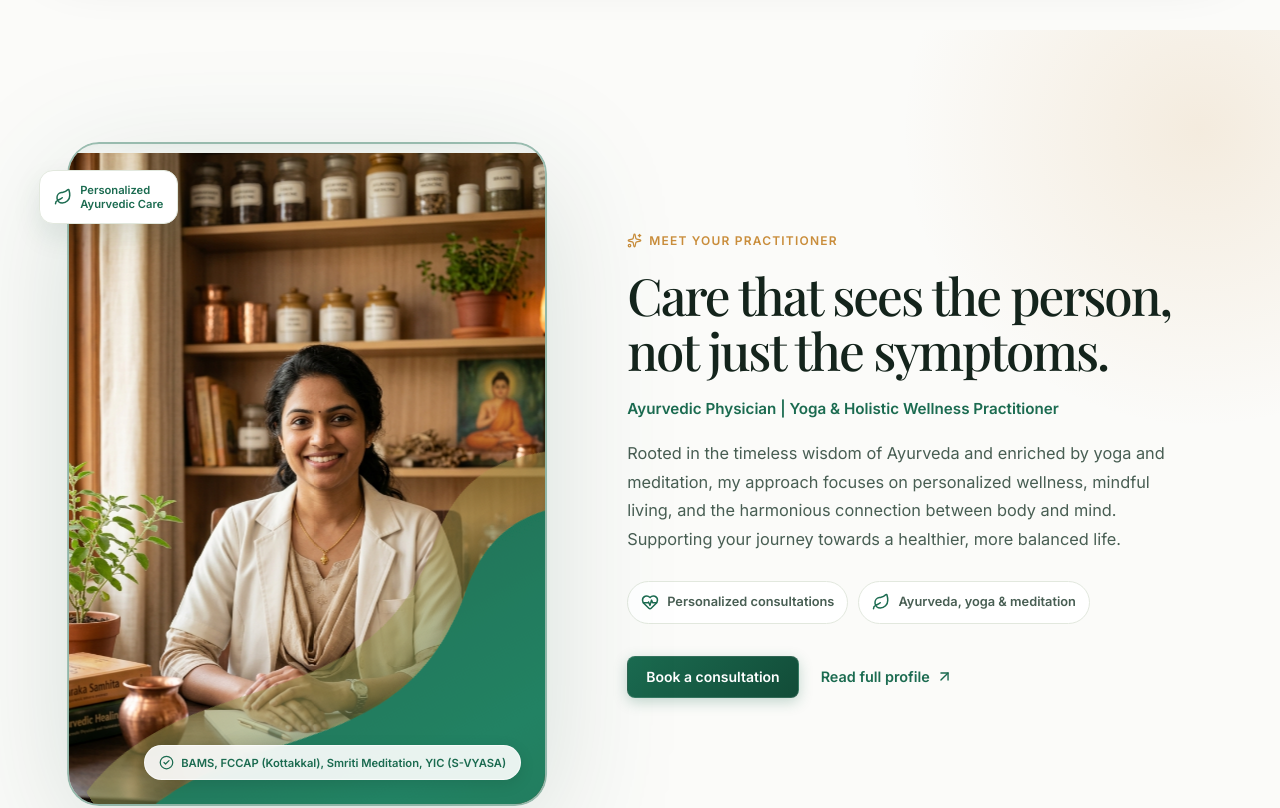
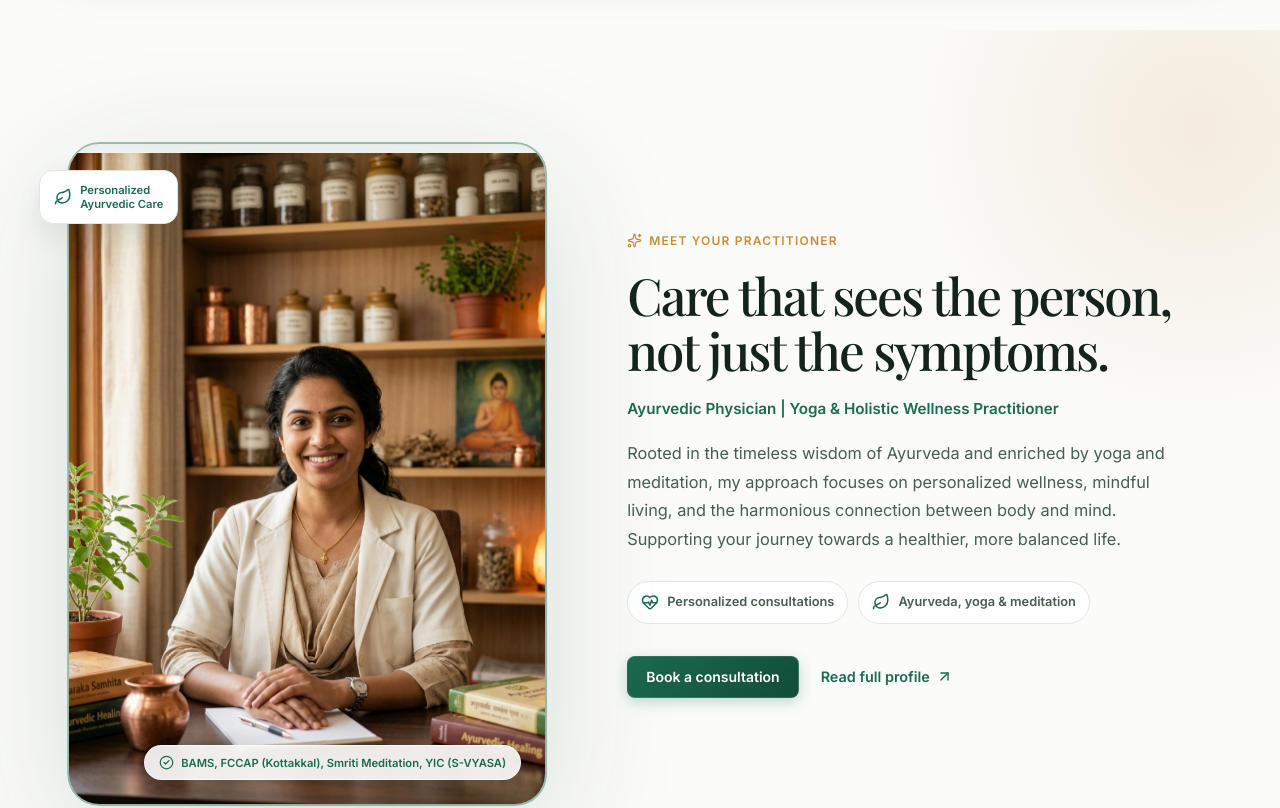
Before and after one commit to fahadmb123/Jeevayurniketan-ayurveda-app, a React (Vite) app in the folder frontend/: page / in a window 1280 px wide. Shown: the part 2240-3048 px from the top of the page. Built offline with nearby package versions, Linux system fonts and the light colour scheme; a web font is replaced by a local one.

Commit message:
feat(doctor): implement circular clip-path reveal (radial wipe) hover animation on card overlay

```diff
--- a/frontend/src/features/team/components/DoctorIntroSection.css
+++ b/frontend/src/features/team/components/DoctorIntroSection.css
@@ -75,71 +75,43 @@
   border-radius: 30px;
   border: none;
   transform-origin: center center;
-  will-change: transform, opacity;
-  transition: opacity 0.3s cubic-bezier(0.16, 1, 0.3, 1), transform 0.85s cubic-bezier(0.16, 1, 0.3, 1);
+  will-change: transform;
+  transition: transform 0.65s cubic-bezier(0.16, 1, 0.3, 1);
 }
 
-.doctor-intro-section__portrait--primary {
+.doctor-intro-section__portrait--base {
   position: relative;
-  opacity: 0;
-  transform: scale(1.02);
+  transform: scale(1.03);
 }
 
-.doctor-intro-section__portrait--primary.is-active {
-  opacity: 1;
-  transform: scale(1.04);
-}
-
-.doctor-intro-section__portrait--secondary {
+.doctor-intro-section__overlay-reveal {
   position: absolute;
   top: 0;
   left: 0;
   width: 100%;
   height: 100%;
-  opacity: 0;
-  transform: scale(1.08);
   pointer-events: none;
+  border-radius: 30px;
+  overflow: hidden;
+  will-change: clip-path;
+  z-index: 2;
 }
 
-.doctor-intro-section__portrait--secondary.is-active {
-  opacity: 1;
-  transform: scale(1.04);
-}
-
-/* Organic Liquid Wave Overlay matching user's frame-by-frame animation */
-.doctor-liquid-wipe-wrap {
-  position: absolute;
-  top: 50%;
-  left: 50%;
-  width: 700px;
-  height: 1200px;
-  transform: translate(-50%, -50%) rotate(-30deg);
-  pointer-events: none;
-  z-index: 6;
-  overflow: visible;
-}
-
-.doctor-liquid-wipe {
+.doctor-intro-section__portrait--overlay {
   position: absolute;
   top: 0;
   left: 0;
   width: 100%;
   height: 100%;
-  display: flex;
-  align-items: center;
-  justify-content: center;
-  will-change: transform;
+  transform: scale(1.05);
 }
 
-.doctor-liquid-wipe__svg {
-  width: 100%;
-  height: 100%;
-  display: block;
+.doctor-intro-section__portrait-wrap:hover .doctor-intro-section__portrait--base {
+  transform: scale(1.06);
 }
 
-.doctor-liquid-wipe__emblem {
-  transform-origin: 350px 600px;
-  filter: drop-shadow(0 8px 18px rgba(11, 43, 32, 0.35));
+.doctor-intro-section__portrait-wrap:hover .doctor-intro-section__portrait--overlay {
+  transform: scale(1.03);
 }
 
 .doctor-intro-section__credential {
--- a/frontend/src/features/team/components/DoctorIntroSection.tsx
+++ b/frontend/src/features/team/components/DoctorIntroSection.tsx
@@ -13,12 +13,21 @@ const revealVariants: Variants = {
   visible: { opacity: 1, y: 0, transition: { duration: 0.7, ease: [0.16, 1, 0.3, 1] } },
 };
 
+const overlayVariants: Variants = {
+  rest: {
+    clipPath: 'circle(0% at center)',
+    transition: { duration: 0.5, ease: 'easeOut' },
+  },
+  hover: {
+    clipPath: 'circle(150% at center)',
+    transition: { duration: 0.6, ease: 'easeOut' },
+  },
+};
+
 export const DoctorIntroSection: React.FC = React.memo(() => {
   const cardRef = useRef<HTMLDivElement>(null);
   const [isRevealed, setIsRevealed] = useState(false);
   const [isHovered, setIsHovered] = useState(false);
-  const [activeImage, setActiveImage] = useState<'primary' | 'secondary'>('primary');
-  const swapTimerRef = useRef<number | null>(null);
 
   // Parallax subtle glide inside the frame
   const { scrollYProgress } = useScroll({
@@ -33,33 +42,6 @@ export const DoctorIntroSection: React.FC = React.memo(() => {
   });
 
   const imageY = useTransform(smoothProgress, [0, 1], [-20, 20]);
-
-  // Organic wave wipe transition handlers matching user's frame-by-frame reference
-  const handleMouseEnter = () => {
-    setIsHovered(true);
-    if (swapTimerRef.current) clearTimeout(swapTimerRef.current);
-    // Swap image at exact midpoint (675ms of 1.35s) when the wave curtain 100% covers the card
-    swapTimerRef.current = window.setTimeout(() => {
-      setActiveImage('secondary');
-    }, 675);
-  };
-
-  const handleMouseLeave = () => {
-    setIsHovered(false);
-    if (swapTimerRef.current) clearTimeout(swapTimerRef.current);
-    // Swap back at midpoint of the return wave sweep
-    swapTimerRef.current = window.setTimeout(() => {
-      setActiveImage('primary');
-    }, 675);
-  };
-
-  const handleToggle = () => {
-    if (isHovered) {
-      handleMouseLeave();
-    } else {
-      handleMouseEnter();
-    }
-  };
 
   return (
     <section className="doctor-intro-section" aria-label={`${DR_AHALYA_DATA.name} introduction`}>
@@ -76,109 +58,44 @@ export const DoctorIntroSection: React.FC = React.memo(() => {
               transition={{ duration: 0.9, ease: [0.16, 1, 0.3, 1] }}
               onAnimationComplete={() => setIsRevealed(true)}
               style={isRevealed ? { clipPath: 'none' } : undefined}
-              onMouseEnter={handleMouseEnter}
-              onMouseLeave={handleMouseLeave}
-              onClick={handleToggle}
+              whileHover="hover"
+              animate={isHovered ? 'hover' : 'rest'}
+              onMouseEnter={() => setIsHovered(true)}
+              onMouseLeave={() => setIsHovered(false)}
+              onClick={() => setIsHovered(prev => !prev)}
               role="button"
               tabIndex={0}
               aria-label="Hover or tap to reveal personalized consultation"
             >
-              {/* Smooth animated image container with hover image swap */}
+              {/* Smooth animated image container with parallax */}
               <motion.div
                 className="doctor-intro-section__portrait-motion"
                 style={{ y: imageY }}
               >
+                {/* Base Layer: Dr. Ahalya primary portrait */}
                 <img
                   src={DR_AHALYA_DATA.image}
                   alt={`${DR_AHALYA_DATA.name} — ${DR_AHALYA_DATA.role}`}
-                  className={`doctor-intro-section__portrait doctor-intro-section__portrait--primary ${
-                    activeImage === 'primary' ? 'is-active' : ''
-                  }`}
+                  className="doctor-intro-section__portrait doctor-intro-section__portrait--base"
                   loading="lazy"
                   decoding="async"
                 />
+
+                {/* Overlay Layer: Circular Clip-Path Reveal (Radial Wipe) */}
+                <motion.div
+                  className="doctor-intro-section__overlay-reveal"
+                  variants={overlayVariants}
+                  initial="rest"
+                >
                   <img
                     src={consultationImg}
                     alt={`${DR_AHALYA_DATA.name} — Personalized Consultations`}
-                  className={`doctor-intro-section__portrait doctor-intro-section__portrait--secondary ${
-                    activeImage === 'secondary' ? 'is-active' : ''
-                  }`}
+                    className="doctor-intro-section__portrait doctor-intro-section__portrait--overlay"
                     loading="lazy"
                     decoding="async"
                   />
                 </motion.div>
-
-              {/* Organic Liquid Wave Curtain: diagonally sweeps from bottom-right to top-left */}
-              <div className="doctor-liquid-wipe-wrap" aria-hidden="true">
-                <motion.div
-                  className="doctor-liquid-wipe"
-                  initial={{ y: 560 }}
-                  animate={{ y: isHovered ? -560 : 560 }}
-                  transition={{
-                    duration: 1.35,
-                    ease: [0.32, 0, 0.24, 1],
-                  }}
-                >
-                  <svg
-                    viewBox="0 0 700 1200"
-                    fill="none"
-                    xmlns="http://www.w3.org/2000/svg"
-                    className="doctor-liquid-wipe__svg"
-                    preserveAspectRatio="none"
-                  >
-                    <defs>
-                      <linearGradient id="ayurLiquidWipeGrad" x1="0" y1="1200" x2="0" y2="0" gradientUnits="userSpaceOnUse">
-                        <stop offset="0%" stopColor="#0B2B20" />
-                        <stop offset="35%" stopColor="#1B6B50" />
-                        <stop offset="70%" stopColor="#248263" />
-                        <stop offset="100%" stopColor="#1B6B50" />
-                      </linearGradient>
-                      <linearGradient id="ayurWaveAccentGrad" x1="0" y1="1200" x2="0" y2="0" gradientUnits="userSpaceOnUse">
-                        <stop offset="0%" stopColor="#C98D3B" stopOpacity="0.5" />
-                        <stop offset="50%" stopColor="#3EB489" stopOpacity="0.6" />
-                        <stop offset="100%" stopColor="#C98D3B" stopOpacity="0.5" />
-                      </linearGradient>
-                      <filter id="ayurWipeGlow" x="-20%" y="-20%" width="140%" height="140%">
-                        <feDropShadow dx="0" dy="10" stdDeviation="18" floodColor="#071E16" floodOpacity="0.5" />
-                      </filter>
-                    </defs>
-
-                    {/* Translucent accent wave leading edge */}
-                    <path
-                      d="M -30 220 C 140 120, 270 300, 430 160 C 550 60, 620 230, 730 140 L 730 240 C 620 330, 550 160, 430 260 C 270 400, 140 220, -30 320 Z"
-                      fill="url(#ayurWaveAccentGrad)"
-                    />
-
-                    {/* Main solid organic wave curtain */}
-                    <path
-                      d="M -30 280 C 140 180, 270 360, 430 220 C 550 120, 620 290, 730 200 L 730 960 C 620 1060, 500 890, 360 1030 C 220 1150, 100 950, -30 1050 Z"
-                      fill="url(#ayurLiquidWipeGrad)"
-                      filter="url(#ayurWipeGlow)"
-                    />
-
-                    {/* Translucent accent wave trailing edge */}
-                    <path
-                      d="M -30 1050 C 100 950, 220 1150, 360 1030 C 500 890, 620 1060, 730 960 L 730 1060 C 620 1160, 500 990, 360 1130 C 220 1250, 100 1050, -30 1150 Z"
-                      fill="url(#ayurWaveAccentGrad)"
-                    />
-
-                    {/* Branded center badge echoing the reference sticker */}
-                    <g transform="translate(350, 600)" className="doctor-liquid-wipe__emblem">
-                      <circle r="46" fill="#FFFFFF" filter="drop-shadow(0 6px 14px rgba(0,0,0,0.18))" />
-                      <circle r="40" fill="none" stroke="#C98D3B" strokeWidth="1.5" strokeDasharray="3 3" />
-                      <circle r="36" fill="#1B6B50" />
-                      <path
-                        d="M0 -18 C10 -6 16 8 0 20 C-16 8 -10 -6 0 -18 Z"
-                        fill="#C98D3B"
-                      />
-                      <path
-                        d="M0 -14 C6 -4 10 6 0 16 C-10 6 -6 -4 0 -14 Z"
-                        fill="#FFFFFF"
-                      />
-                    </g>
-                  </svg>
               </motion.div>
-              </div>
 
               <div className="doctor-intro-section__credential">
                 <CheckCircle2 size={15} />
```
Lines whose indentation alone changed are shown as unchanged.
